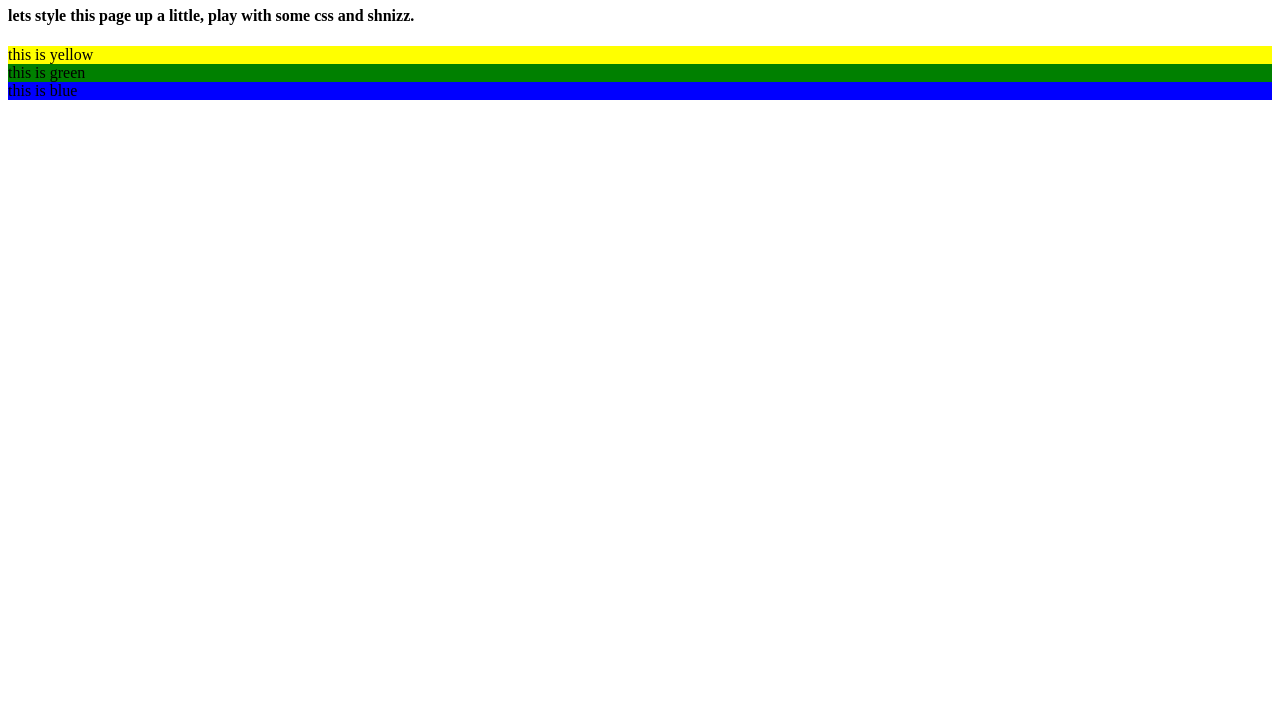
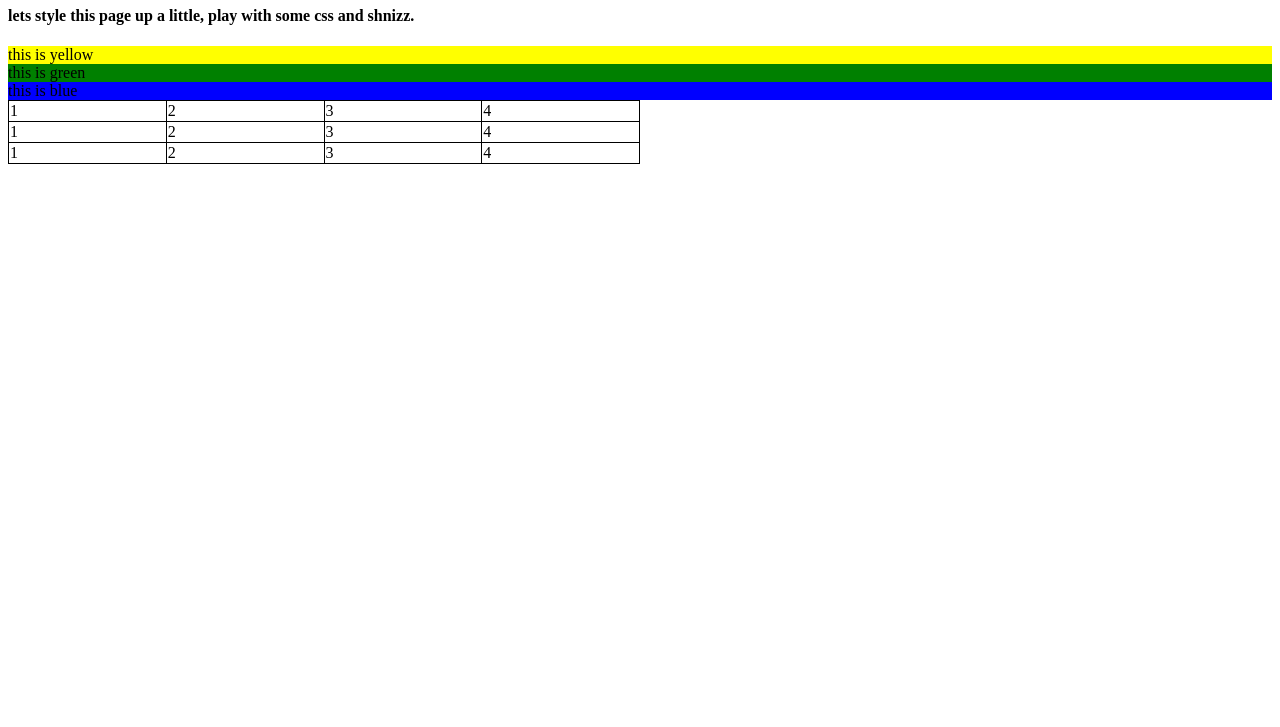
Before and after one commit to bheadwhite/projectA, a plain HTML site: page index.html in a window 1280 px wide. Shown: the part 73-800 px from the top of the page. Drawn offline with Linux system fonts and the light colour scheme.

Commit message:
created basic table

```diff
--- a/index.html
+++ b/index.html
@@ -19,5 +19,25 @@
     <div class="blue">
       this is blue
     </div>
+    <table width="50%">
+      <tr>
+        <td>1</td>
+        <td>2</td>
+        <td>3</td>
+        <td>4</td>
+      </tr>
+      <tr>
+        <td>1</td>
+        <td>2</td>
+        <td>3</td>
+        <td>4</td>
+      </tr>
+      <tr>
+        <td>1</td>
+        <td>2</td>
+        <td>3</td>
+        <td>4</td>
+      </tr>
+    </table>
   </body>
 </html>
--- a/styles.css
+++ b/styles.css
@@ -9,3 +9,9 @@
 .green {
   background: green;
 }
+table, th, td {
+  border: 1px solid black;
+}
+table {
+  border-collapse: collapse;
+}
```
